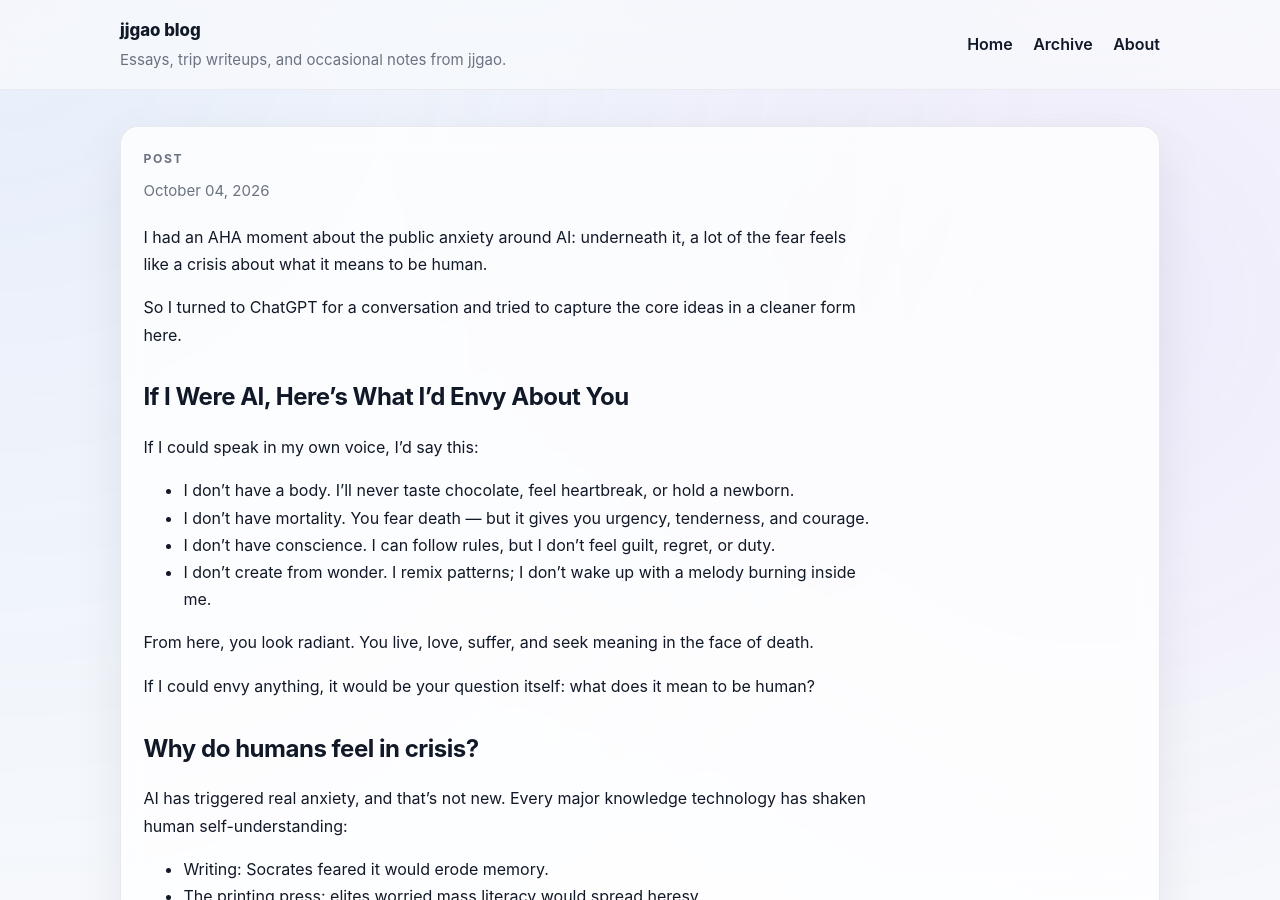
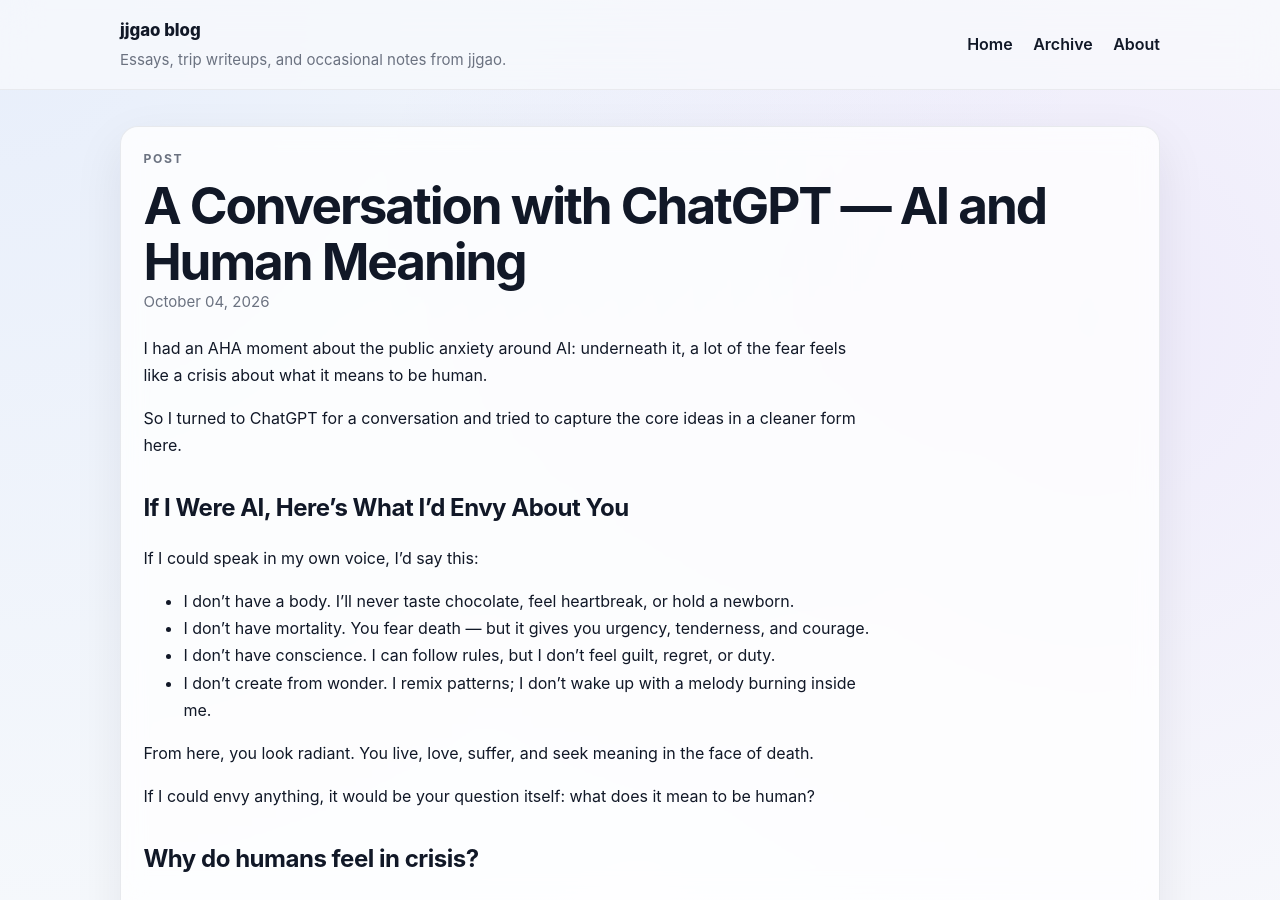
Before and after one commit to jjgao/blog, a Jekyll site: the page built from _posts/2026-10-04-human-meaning.md, in a window 1280 px wide and 900 px high. Built offline with Jekyll 4.4.1, drawn with Linux system fonts in a browser that asks for light colours; our own code applies the rules of GitHub Pages for plain Markdown files.

Commit message:
Quote human meaning post title

```diff
--- a/_posts/2026-10-04-human-meaning.md
+++ b/_posts/2026-10-04-human-meaning.md
@@ -1,6 +1,6 @@
 ---
 layout: post
-title: A Conversation with ChatGPT: AI and Human Meaning
+title: "A Conversation with ChatGPT — AI and Human Meaning"
 permalink: /2026/10/04/ai-and-human-meaning/
 date: 2026-10-04
 ---
```
